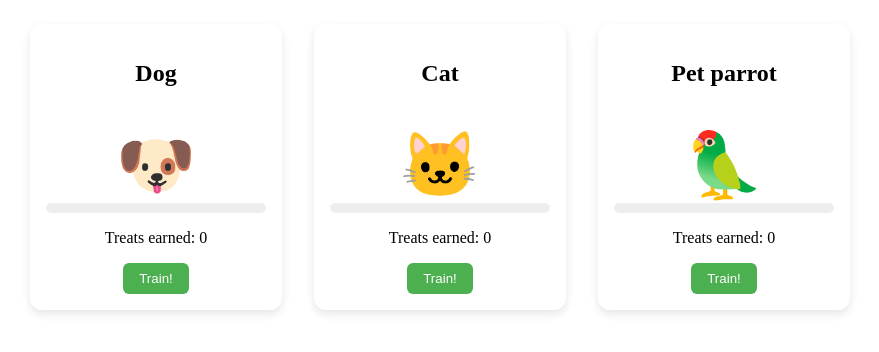
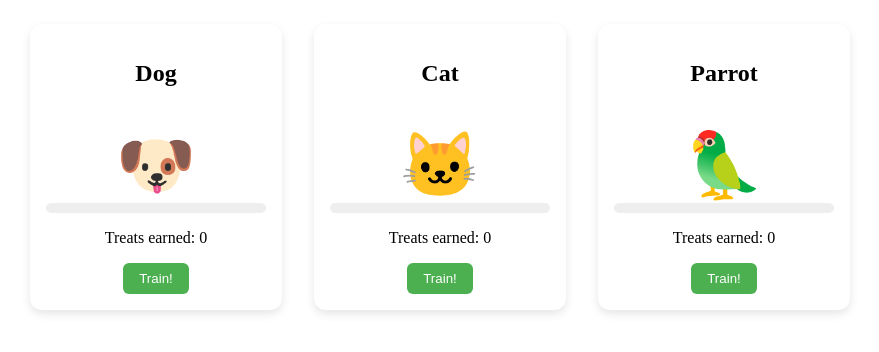
Before and after one commit to gabrielagrvnt8880/ngx-abstract-and-projection, an Angular app: page / in a window 1280 px wide. Shown: the top 352 px of the page, without its empty margins (200-1079 px from the left). Built offline with nearby package versions, Linux system fonts and the light colour scheme.

Commit message:
touch up

```diff
--- a/src/app/components/pet-parrot/pet-parrot.component.html
+++ b/src/app/components/pet-parrot/pet-parrot.component.html
@@ -1,5 +1,5 @@
 <div class="card">
-  <h2>Pet parrot</h2>
+  <h2>Parrot</h2>
   <div class="parrot-container">
     <div class="parrot" [ngClass]="action" (animationend)="resetAction()">
       🦜
```
